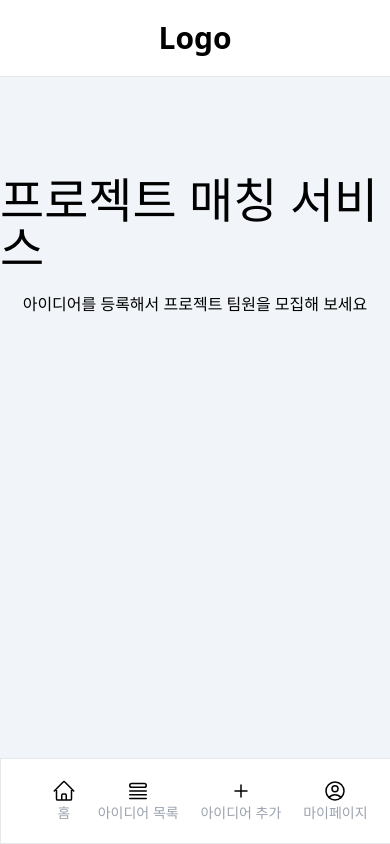
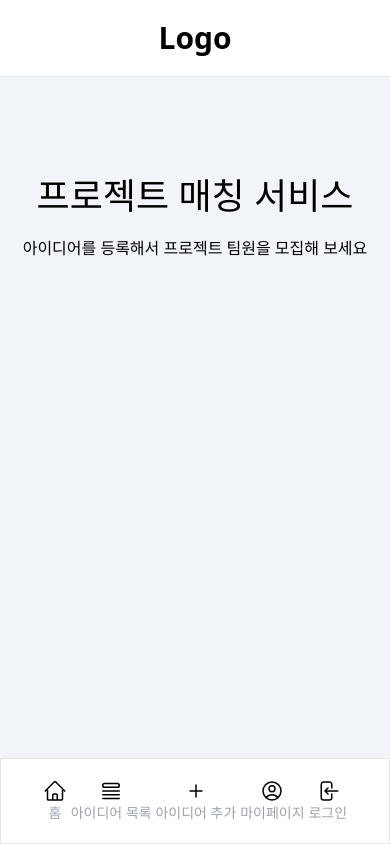
Before and after one commit to HolyWatter/Idea-matching, a Next.js app: page / in a window 390 px wide. Built offline with nearby package versions, Linux system fonts and the light colour scheme.

Commit message:
react-query/devtools 삭제

```diff
--- a/components/footer/Footer.tsx
+++ b/components/footer/Footer.tsx
@@ -10,7 +10,7 @@ export default function Footer() {
     router.push(`/${e.currentTarget.value}`);
   };
   return (
-    <div className="fixed bottom-0 flex w-full min-w-[480px] justify-around border bg-white py-5 px-10 shadow-md sm:hidden">
+    <div className="fixed bottom-0 flex w-full justify-around border bg-white py-5 px-10 shadow-md sm:hidden">
       <button
         className="flex flex-col items-center"
         value="/"
--- a/pages/_app.tsx
+++ b/pages/_app.tsx
@@ -11,7 +11,6 @@ const queryClient = new QueryClient();
 export default function App({ Component, pageProps }: AppProps) {
   return (
     <QueryClientProvider client={queryClient}>
-      <ReactQueryDevtools initialIsOpen={false} />
       <RecoilRoot>
         <Nav />
         <div className="min-w-5xl min-h-screen bg-bg pt-28">
--- a/pages/index.tsx
+++ b/pages/index.tsx
@@ -1,7 +1,7 @@
 export default function Home() {
   return (
-    <div className="h-full flex-col flex items-center justify-center space-y-5">
-      <h1 className="text-5xl mt-16">프로젝트 매칭 서비스</h1>
+    <div className="flex h-full flex-col items-center justify-center space-y-5">
+      <h1 className="mt-16 whitespace-nowrap text-4xl">프로젝트 매칭 서비스</h1>
       <p>아이디어를 등록해서 프로젝트 팀원을 모집해 보세요</p>
     </div>
   );
```
